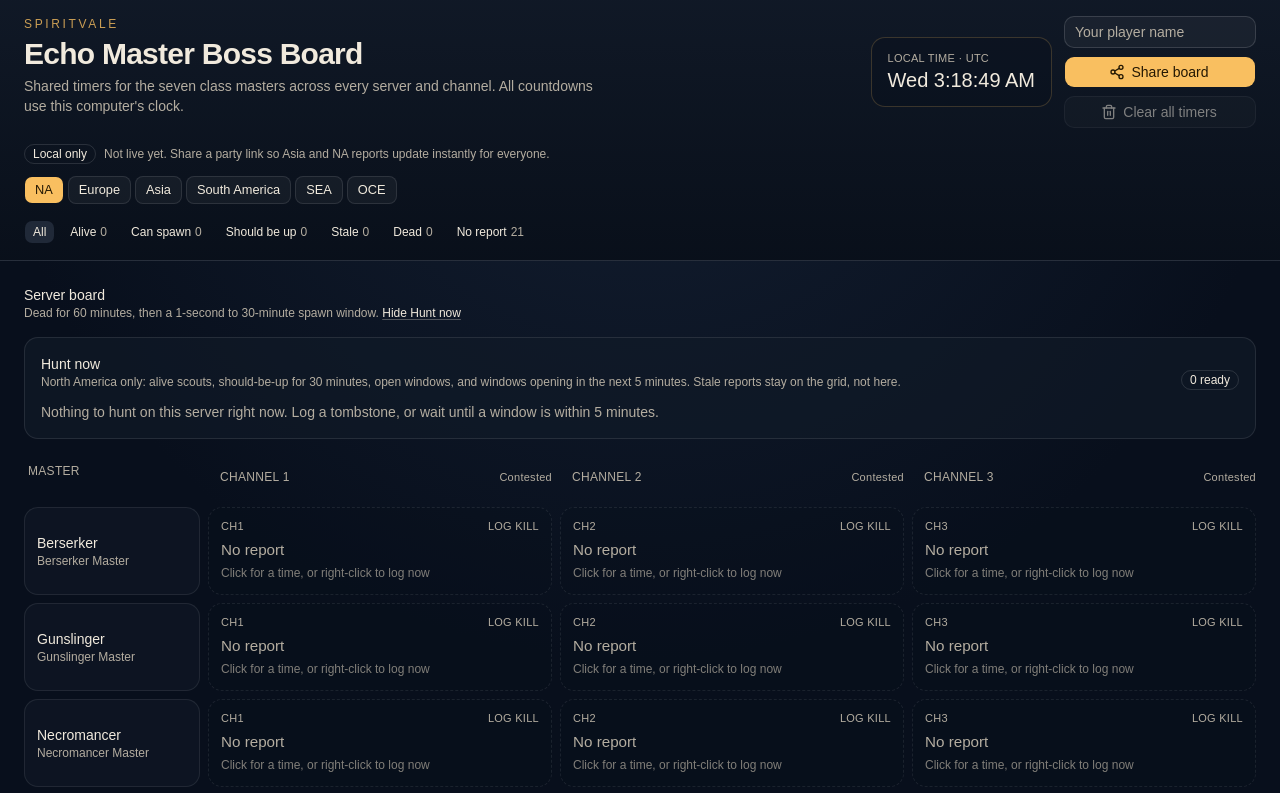
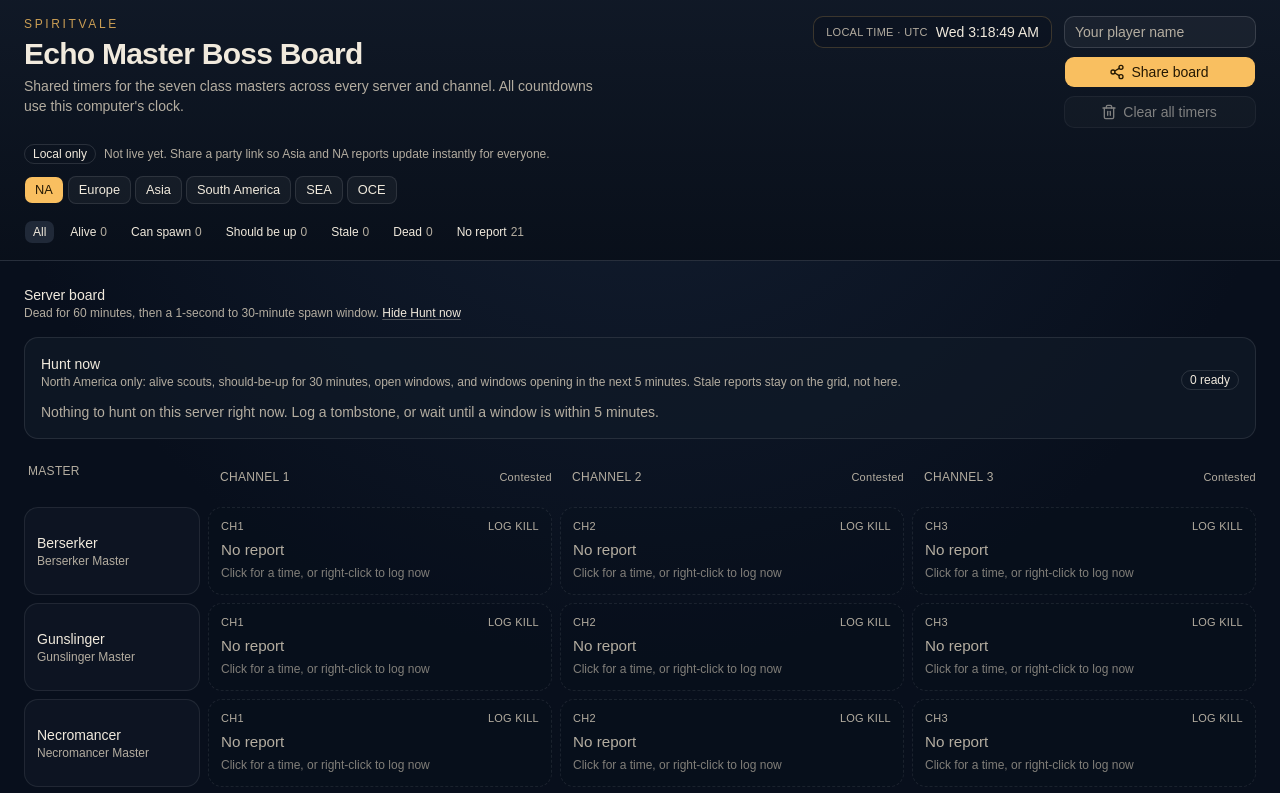
Before and after one commit to gino-vi/echo-timer, a React (Vite) app: page / in a window 1280 px wide. Shown: the top 793 px of the page. Built offline with nearby package versions, Linux system fonts and the light colour scheme.

Commit message:
Align the local clock with the player name field
Top-align the clock to the name input and match their height so the two boxes share one row.

Co-authored-by: walknotthemiddleroad <walknotthemiddleroad@gmail.com>

```diff
--- a/src/components/Header.tsx
+++ b/src/components/Header.tsx
@@ -129,12 +129,12 @@ export function Header({
             </p>
           </div>
 
-          <div className="flex flex-col gap-3 sm:flex-row sm:items-center">
-            <div className="rounded-xl border border-primary/20 bg-background/40 px-4 py-3">
+          <div className="flex flex-col gap-3 sm:flex-row sm:items-start">
+            <div className="flex h-8 items-center gap-2 rounded-lg border border-primary/20 bg-background/40 px-3">
               <p className="text-[11px] tracking-wide text-muted-foreground uppercase">
                 Local time · {timezoneLabel(now)}
               </p>
-              <p className="font-heading text-xl font-medium tabular-nums">{formatClock(now)}</p>
+              <p className="font-heading text-sm font-medium tabular-nums">{formatClock(now)}</p>
             </div>
             <div className="flex flex-col gap-2">
               <Input
@@ -142,7 +142,7 @@ export function Header({
                 onChange={(event) => onPlayerNameChange(event.target.value)}
                 placeholder="Your player name"
                 aria-label="Player name"
-                className="w-full sm:w-48"
+                className="h-8 w-full sm:w-48"
               />
               <Button onClick={() => setShareOpen(true)}>
                 <Share2 data-icon="inline-start" />
```
